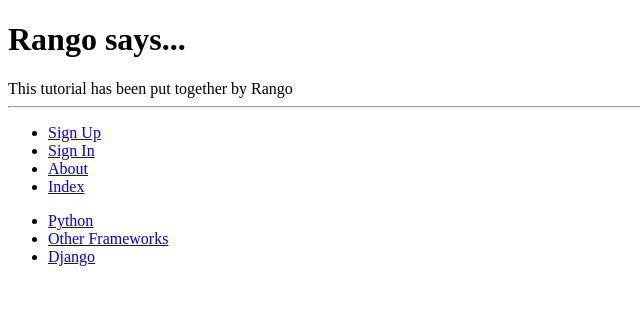
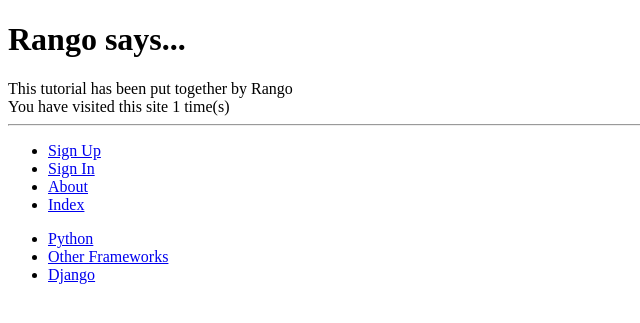
Before and after one commit to mblacklock/tango_with_django_project, a Django app: page /rango/about/ in a window 1280 px wide. Shown: the top 323 px of the page, without its empty margins (0-640 px from the left). Run offline with Django 3.2, Linux system fonts and the light colour scheme; data comes from the database, SQL or seed files in the repository; both versions use the stored data as it was after the commit.

Commit message:
Cookies and session data

```diff
--- a/rango/templates/rango/about.html
+++ b/rango/templates/rango/about.html
@@ -7,4 +7,5 @@
 
 {% block body_block %}
 	This tutorial has been put together by Rango <br />
+	You have visited this site {{ visits }} time(s)
 {% endblock %}
--- a/rango/templates/rango/index.html
+++ b/rango/templates/rango/index.html
@@ -12,6 +12,7 @@
 		{% else %}
 			<h1>hello world! <br /></h1>
 		{% endif %}
+		Visits: {{ visits }}
 	</div>
 
 	<div>
--- a/rango/views.py
+++ b/rango/views.py
@@ -6,23 +6,53 @@
 from django.contrib.auth.decorators import login_required
 from django.core.urlresolvers import reverse
 
+from datetime import datetime
 
 from rango.models import Category, Page
 from rango.forms import CategoryForm, PageForm, UserForm, UserProfileForm
 
 # Create your views here.
 
+def get_server_side_cookie(request, cookie, default_val=None):
+    val = request.session.get(cookie)
+    if not val:
+        val = default_val
+    return val
+
+def visitor_cookie_handler(request):
+    visits = int(get_server_side_cookie(request, 'visits', '1'))
+
+    last_visit_cookie = get_server_side_cookie(request, 'last_visit', str(datetime.now()))
+    last_visit_time = datetime.strptime(last_visit_cookie[:-7],
+                                        '%Y-%m-%d %H:%M:%S')
+
+    if (datetime.now() - last_visit_time).days > 0:
+        visits = visits + 1
+        request.session['last_visit'] = str(datetime.now())
+    else:
+        #visits = 1
+        request.session['last_visit'] = last_visit_cookie
+
+    request.session['visits'] = visits
+
 def index(request):
     # get a list of the 5 top liked categories
     category_list = Category.objects.order_by('-likes')[:5]
     page_list = Page.objects.order_by('-views')[:5]
+
     context = {'categories': category_list,
                'pages': page_list}
+
+    visitor_cookie_handler(request)
+
+    context['visits'] = request.session['visits']
 
     return render(request, 'rango/index.html', context)
 
 def about_page(request):
-    return render(request, 'rango/about.html', )
+    visitor_cookie_handler(request)
+    context = {'visits': request.session['visits']}
+    return render(request, 'rango/about.html', context)
 
 def show_category(request, category_name_slug):
     # Gets all pages in category_name_slug and creates dict
```
Also changed, not shown: db.sqlite3.
